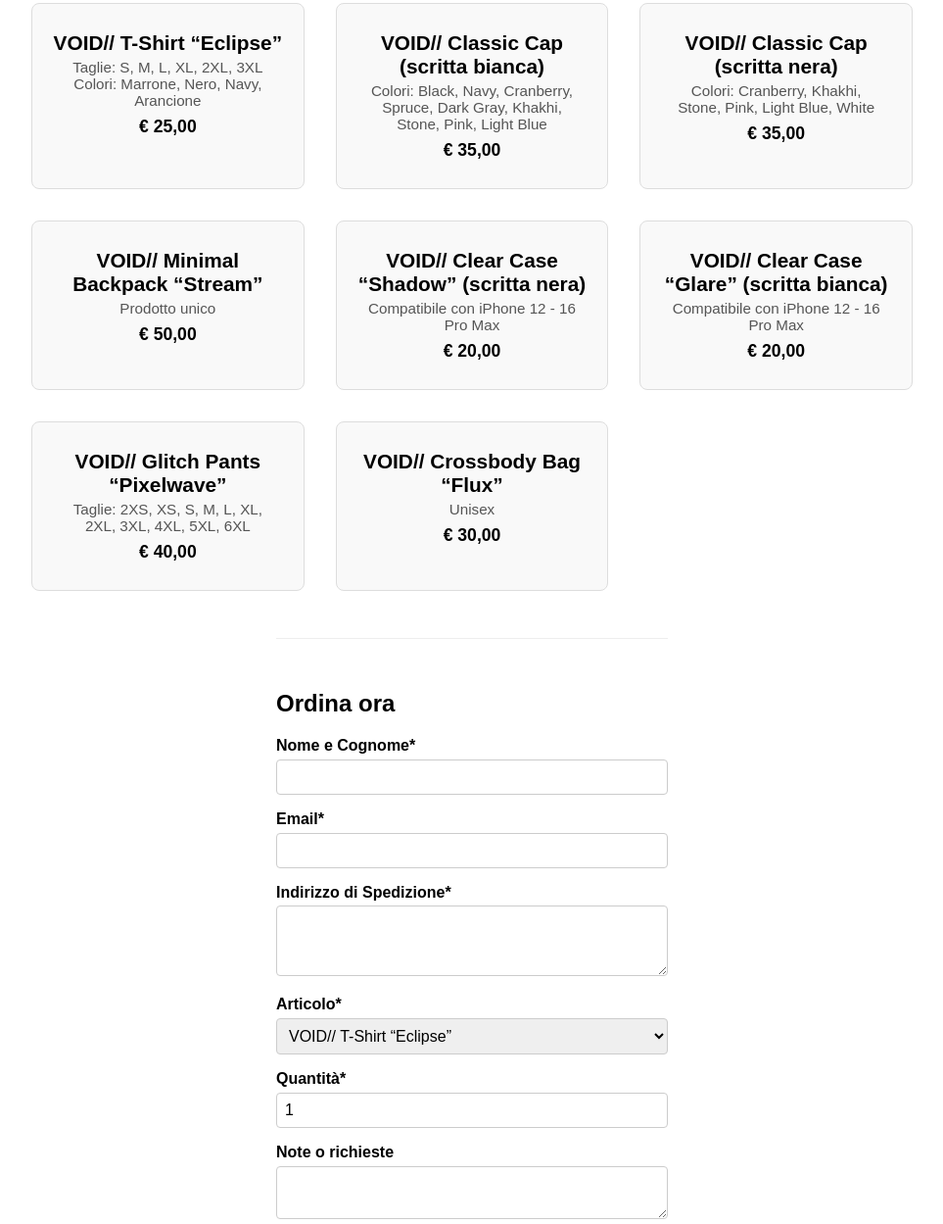
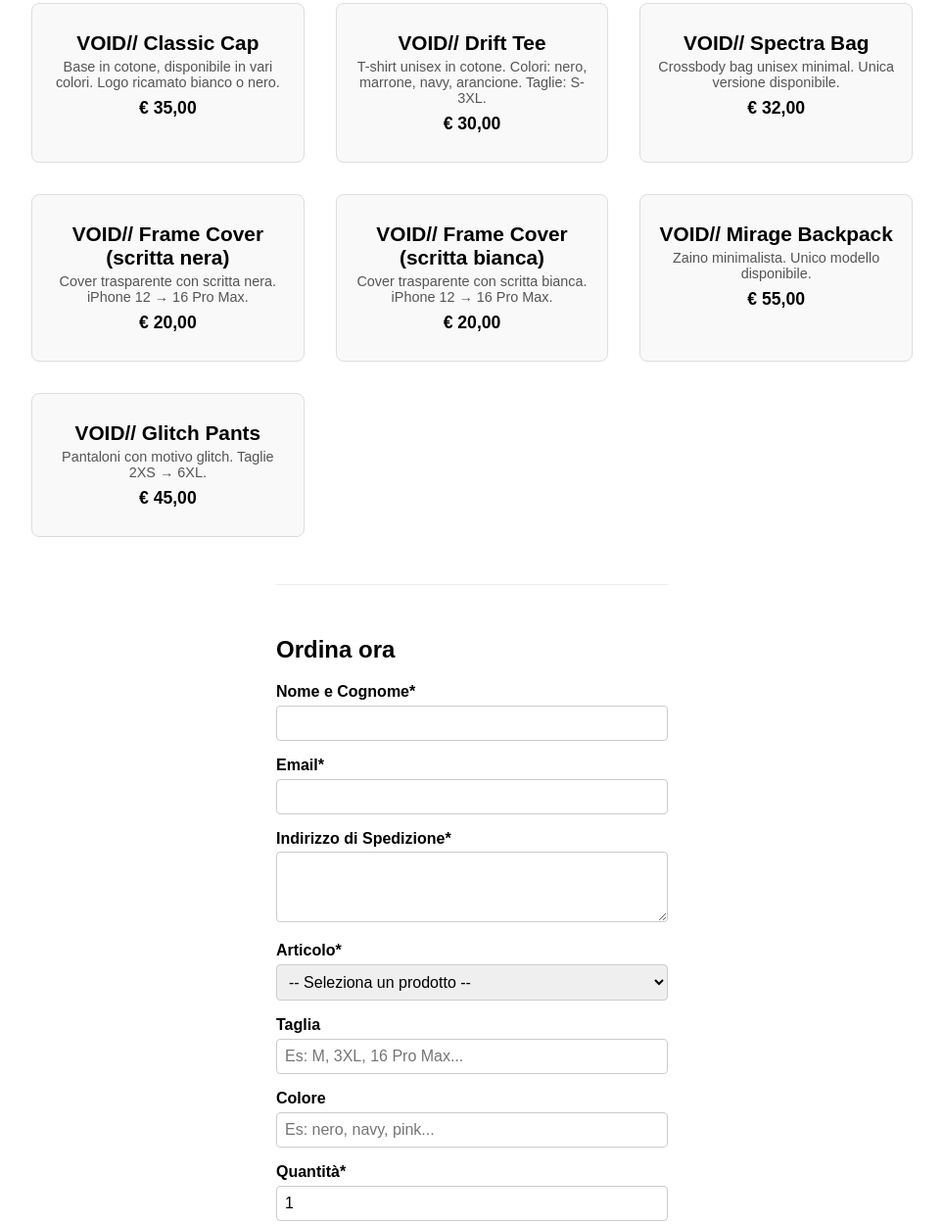
Before and after one commit to VOIDESIGN/VOIDSHOP, a plain HTML site: page index.html in a window 1280 px wide. Shown: the part 226-1475 px from the top of the page at 98% size, without its empty margins (158-1121 px from the left). Drawn offline with Linux system fonts and the light colour scheme.

Commit message:
Add files via upload

```diff
--- a/index.html
+++ b/index.html
@@ -51,8 +51,8 @@
     }
     .product p {
       color: #555;
-      font-size: 0.95rem;
-      margin: 0 1rem 0.5rem;
+      font-size: 0.9rem;
+      margin: 0 0 0.5rem;
     }
     .price {
       font-weight: 900;
@@ -113,90 +113,44 @@
 
   <main>
     <section class="products">
-      <div class="product">
-        <h2>VOID// T-Shirt “Eclipse”</h2>
-        <p>Taglie: S, M, L, XL, 2XL, 3XL<br>Colori: Marrone, Nero, Navy, Arancione</p>
-        <div class="price">€ 25,00</div>
-      </div>
-
-      <div class="product">
-        <h2>VOID// Classic Cap (scritta bianca)</h2>
-        <p>Colori: Black, Navy, Cranberry, Spruce, Dark Gray, Khakhi, Stone, Pink, Light Blue</p>
-        <div class="price">€ 35,00</div>
-      </div>
-
-      <div class="product">
-        <h2>VOID// Classic Cap (scritta nera)</h2>
-        <p>Colori: Cranberry, Khakhi, Stone, Pink, Light Blue, White</p>
-        <div class="price">€ 35,00</div>
-      </div>
-
-      <div class="product">
-        <h2>VOID// Minimal Backpack “Stream”</h2>
-        <p>Prodotto unico</p>
-        <div class="price">€ 50,00</div>
-      </div>
-
-      <div class="product">
-        <h2>VOID// Clear Case “Shadow” (scritta nera)</h2>
-        <p>Compatibile con iPhone 12 - 16 Pro Max</p>
-        <div class="price">€ 20,00</div>
-      </div>
-
-      <div class="product">
-        <h2>VOID// Clear Case “Glare” (scritta bianca)</h2>
-        <p>Compatibile con iPhone 12 - 16 Pro Max</p>
-        <div class="price">€ 20,00</div>
-      </div>
-
-      <div class="product">
-        <h2>VOID// Glitch Pants “Pixelwave”</h2>
-        <p>Taglie: 2XS, XS, S, M, L, XL, 2XL, 3XL, 4XL, 5XL, 6XL</p>
-        <div class="price">€ 40,00</div>
-      </div>
-
-      <div class="product">
-        <h2>VOID// Crossbody Bag “Flux”</h2>
-        <p>Unisex</p>
-        <div class="price">€ 30,00</div>
-      </div>
+      <div class="product"><h2>VOID// Classic Cap</h2><p>Base in cotone, disponibile in vari colori. Logo ricamato bianco o nero.</p><div class="price">€ 35,00</div></div>
+      <div class="product"><h2>VOID// Drift Tee</h2><p>T-shirt unisex in cotone. Colori: nero, marrone, navy, arancione. Taglie: S-3XL.</p><div class="price">€ 30,00</div></div>
+      <div class="product"><h2>VOID// Spectra Bag</h2><p>Crossbody bag unisex minimal. Unica versione disponibile.</p><div class="price">€ 32,00</div></div>
+      <div class="product"><h2>VOID// Frame Cover (scritta nera)</h2><p>Cover trasparente con scritta nera. iPhone 12 → 16 Pro Max.</p><div class="price">€ 20,00</div></div>
+      <div class="product"><h2>VOID// Frame Cover (scritta bianca)</h2><p>Cover trasparente con scritta bianca. iPhone 12 → 16 Pro Max.</p><div class="price">€ 20,00</div></div>
+      <div class="product"><h2>VOID// Mirage Backpack</h2><p>Zaino minimalista. Unico modello disponibile.</p><div class="price">€ 55,00</div></div>
+      <div class="product"><h2>VOID// Glitch Pants</h2><p>Pantaloni con motivo glitch. Taglie 2XS → 6XL.</p><div class="price">€ 45,00</div></div>
     </section>
 
     <form action="https://formspree.io/f/mdkdnzny" method="POST">
       <h2>Ordina ora</h2>
-
       <label for="nome">Nome e Cognome*</label>
       <input type="text" id="nome" name="nome" required />
-
       <label for="email">Email*</label>
       <input type="email" id="email" name="email" required />
-
       <label for="indirizzo">Indirizzo di Spedizione*</label>
       <textarea id="indirizzo" name="indirizzo" rows="3" required></textarea>
-
       <label for="prodotto">Articolo*</label>
       <select id="prodotto" name="articolo" required>
-        <option value="void_tshirt_eclipse">VOID// T-Shirt “Eclipse”</option>
-        <option value="void_cap_white">VOID// Classic Cap (scritta bianca)</option>
-        <option value="void_cap_black">VOID// Classic Cap (scritta nera)</option>
-        <option value="void_backpack_stream">VOID// Minimal Backpack “Stream”</option>
-        <option value="void_clearcase_shadow">VOID// Clear Case “Shadow” (scritta nera)</option>
-        <option value="void_clearcase_glare">VOID// Clear Case “Glare” (scritta bianca)</option>
-        <option value="void_glitch_pants_pixelwave">VOID// Glitch Pants “Pixelwave”</option>
-        <option value="void_crossbody_flux">VOID// Crossbody Bag “Flux”</option>
+        <option value="">-- Seleziona un prodotto --</option>
+        <option value="classic_cap_bianca">VOID// Classic Cap (scritta bianca)</option>
+        <option value="classic_cap_nera">VOID// Classic Cap (scritta nera)</option>
+        <option value="drift_tee">VOID// Drift Tee</option>
+        <option value="spectra_bag">VOID// Spectra Bag</option>
+        <option value="frame_cover_nera">VOID// Frame Cover (scritta nera)</option>
+        <option value="frame_cover_bianca">VOID// Frame Cover (scritta bianca)</option>
+        <option value="mirage_backpack">VOID// Mirage Backpack</option>
+        <option value="glitch_pants">VOID// Glitch Pants</option>
       </select>
-
+      <label for="taglia">Taglia</label>
+      <input type="text" id="taglia" name="taglia" placeholder="Es: M, 3XL, 16 Pro Max..." />
+      <label for="colore">Colore</label>
+      <input type="text" id="colore" name="colore" placeholder="Es: nero, navy, pink..." />
       <label for="quantita">Quantità*</label>
       <input type="number" id="quantita" name="quantita" min="1" max="10" value="1" required />
-
       <label for="note">Note o richieste</label>
       <textarea id="note" name="note" rows="2"></textarea>
-
-      <label>
-        <input type="checkbox" name="privacy" required />
-        Autorizzo il trattamento dei dati per finalità d'acquisto.
-      </label>
-
+      <label><input type="checkbox" name="privacy" required /> Autorizzo il trattamento dei dati per finalità d'acquisto.</label>
       <button type="submit">Invia Ordine</button>
     </form>
   </main>
```
